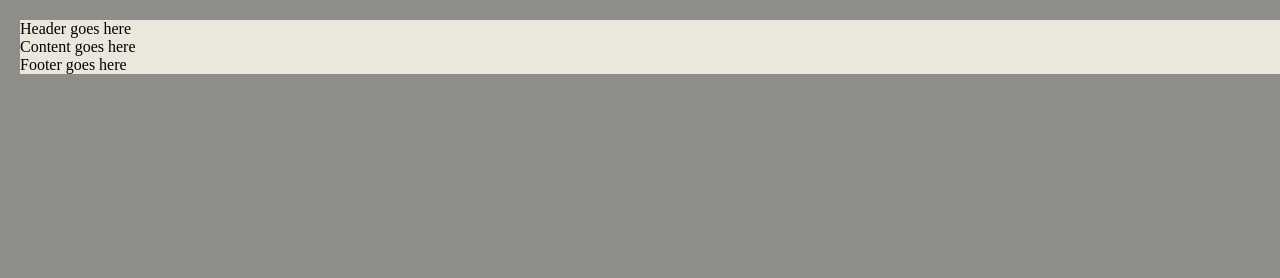
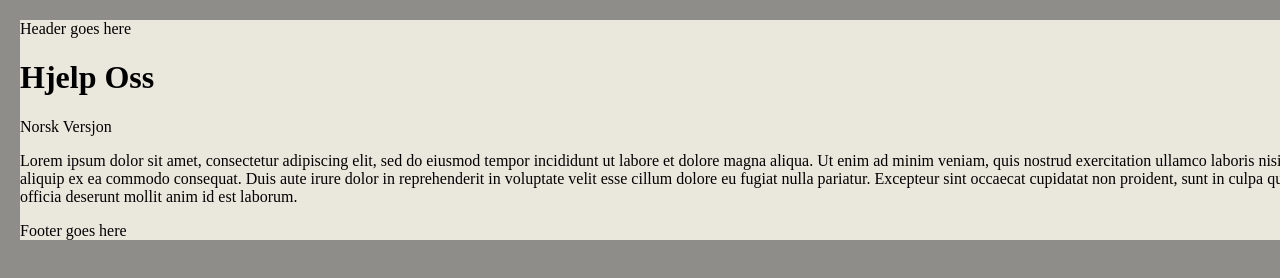
Before and after one commit to Lunarage/IT2805-Main-Project, a plain HTML site: page web/hjelp_oss.html in a window 1280 px wide. Drawn offline with Linux system fonts and the light colour scheme.

Commit message:
Basic implementation of hjelp_oss.html and fetching data

```diff
--- a/web/data/hjelp_oss.json
+++ b/web/data/hjelp_oss.json
@@ -0,0 +1,16 @@
+{
+"en":{
+    "title":"Help Us",
+    "paragraphs":[
+    "English Version",
+    "Lorem ipsum dolor sit amet, consectetur adipiscing elit, sed do eiusmod tempor incididunt ut labore et dolore magna aliqua. Ut enim ad minim veniam, quis nostrud exercitation ullamco laboris nisi ut aliquip ex ea commodo consequat. Duis aute irure dolor in reprehenderit in voluptate velit esse cillum dolore eu fugiat nulla pariatur. Excepteur sint occaecat cupidatat non proident, sunt in culpa qui officia deserunt mollit anim id est laborum."
+    ]
+},
+"no":{
+    "title":"Hjelp Oss",
+    "paragraphs":[
+    "Norsk Versjon",
+    "Lorem ipsum dolor sit amet, consectetur adipiscing elit, sed do eiusmod tempor incididunt ut labore et dolore magna aliqua. Ut enim ad minim veniam, quis nostrud exercitation ullamco laboris nisi ut aliquip ex ea commodo consequat. Duis aute irure dolor in reprehenderit in voluptate velit esse cillum dolore eu fugiat nulla pariatur. Excepteur sint occaecat cupidatat non proident, sunt in culpa qui officia deserunt mollit anim id est laborum."
+    ]
+}
+}
--- a/web/hjelp_oss.html
+++ b/web/hjelp_oss.html
@@ -5,11 +5,52 @@
     <link rel='stylesheet' type='text/css' href='css/style.css' />
     <script type='text/javascript' src='js/functions.js'></script>
     <title>Arkivet</title>
+    <script type='text/javascript'>
+        var GET = getGETvalues();
+        if(!GET.lang){ //Default the language to norwegian unless specified
+            GET.lang = "no";
+        }
+
+        function getContent(lang="no"){ //Defaults to norwegian unless argument is specified
+            //New request object
+            let request = new XMLHttpRequest();
+            //Where we want to put new elements
+            let content = document.getElementById('content');
+
+            request.onreadystatechange = function(){ //What happens when the request changes state a.k.a what we do when we get the response
+                if(this.readyState == 4){ //readyState 4 = response ready
+                    content.innerHTML = ""; //clear the previous content
+                    let data = JSON.parse(this.response); //convert text to JSON
+                    //Choose language
+                    if(lang == "no"){
+                        data = data.no;
+                    }else if(lang == "en"){
+                        data = data.en;
+                    }
+
+                    //Create an element and append it to content
+                    let header = document.createElement('h1');
+                    header.innerText = data.title;
+                    content.appendChild(header);
+
+                    for(let i = 0; i < data.paragraphs.length; i++){
+                        let para = document.createElement('p');
+                        para.innerText = data.paragraphs[i];
+                        content.appendChild(para);
+                    }
+                }
+            }
+
+            //Open and send the request
+            request.open('GET','data/hjelp_oss.json',true);
+            request.send();
+        }
+    </script>
 </head>
 <body>
     <div id='container'>
         <div id='header'>Header goes here</div>
-        <div id='content'>Content goes here</div>
+        <div id='content'><script>getContent(GET.lang)</script></div>
         <div id='footer'>Footer goes here</div>
     </div>
 </body>
--- a/web/js/functions.js
+++ b/web/js/functions.js
@@ -1,4 +1,7 @@
 function getGETvalues(){
+    //Returns an object with GET values
+    //e.g. arkivet/index.html?lang=en&type=1
+    //returns {lang:en,type:1}
     var parameters = location.search.substr(1).split("&");
     var ret = {};
     for(var i = 0; i < parameters.length; i++){
```
